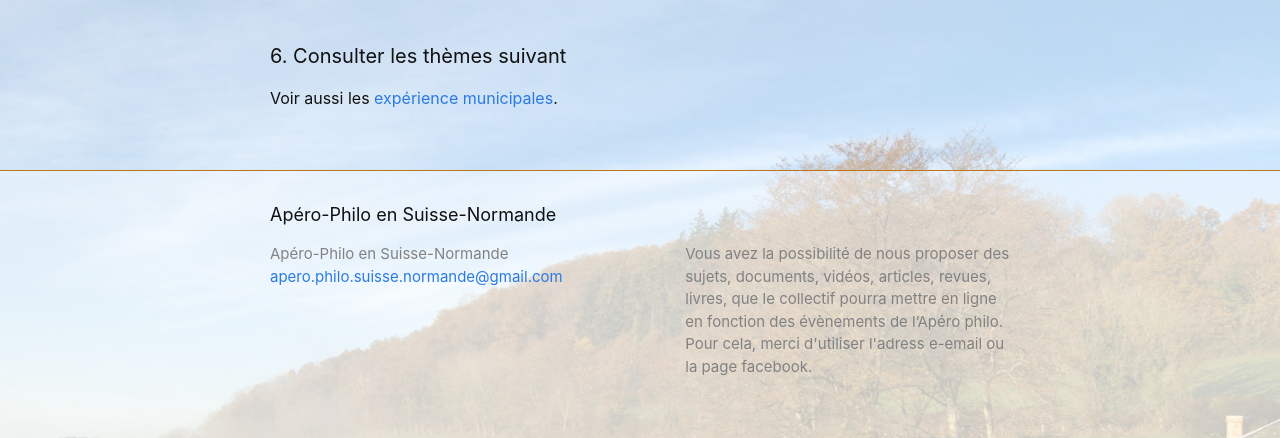
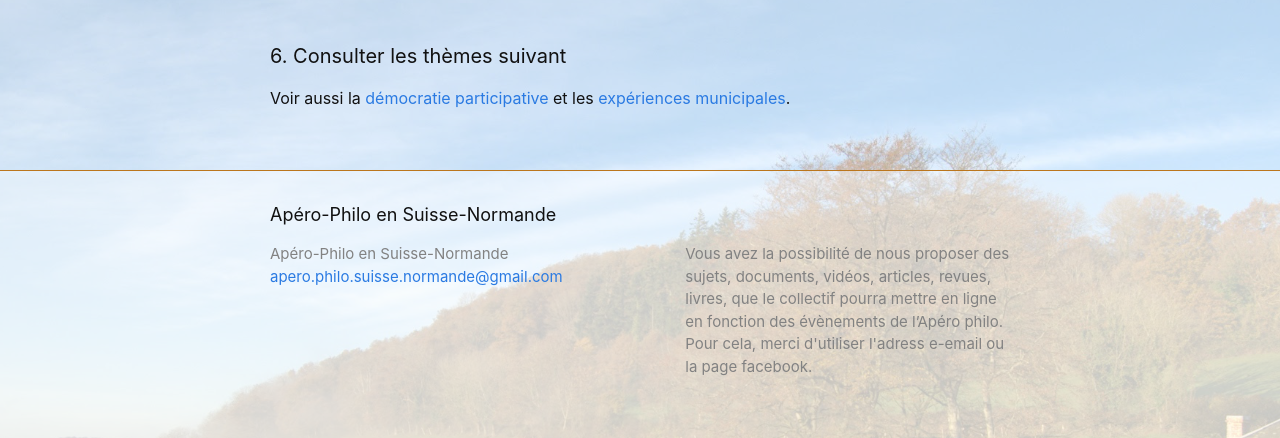
Before and after one commit to aperophilo/apero-philo-suisse-normande.github.io, a Jekyll site: the page built from collections/_events/2020-03-17-menuiserie.md, in a window 1280 px wide and 900 px high, scrolled down 2399 px, cut to the strip 462-900 px from the top of the window. Built offline with Jekyll 4.4.1, drawn with Linux system fonts in a browser that asks for light colours.

Commit message:
Update 2020-03-17-menuiserie.md

```diff
--- a/collections/_events/2020-03-17-menuiserie.md
+++ b/collections/_events/2020-03-17-menuiserie.md
@@ -40,4 +40,4 @@ Avec en particulier une incitation à consulter sur ce site la rubrique « qui s
 
 #### 6. Consulter les thèmes suivant
 
-Voir aussi les [expérience municipales](/themes).
+Voir aussi la [démocratie participative](/themes) et les [expériences municipales](/themes).
```
